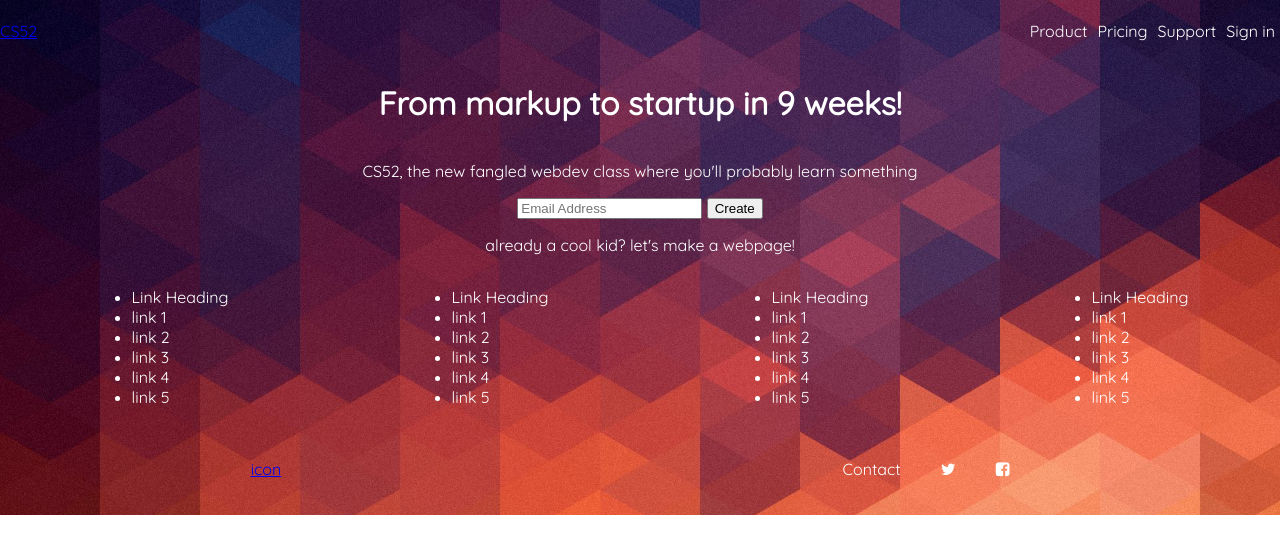
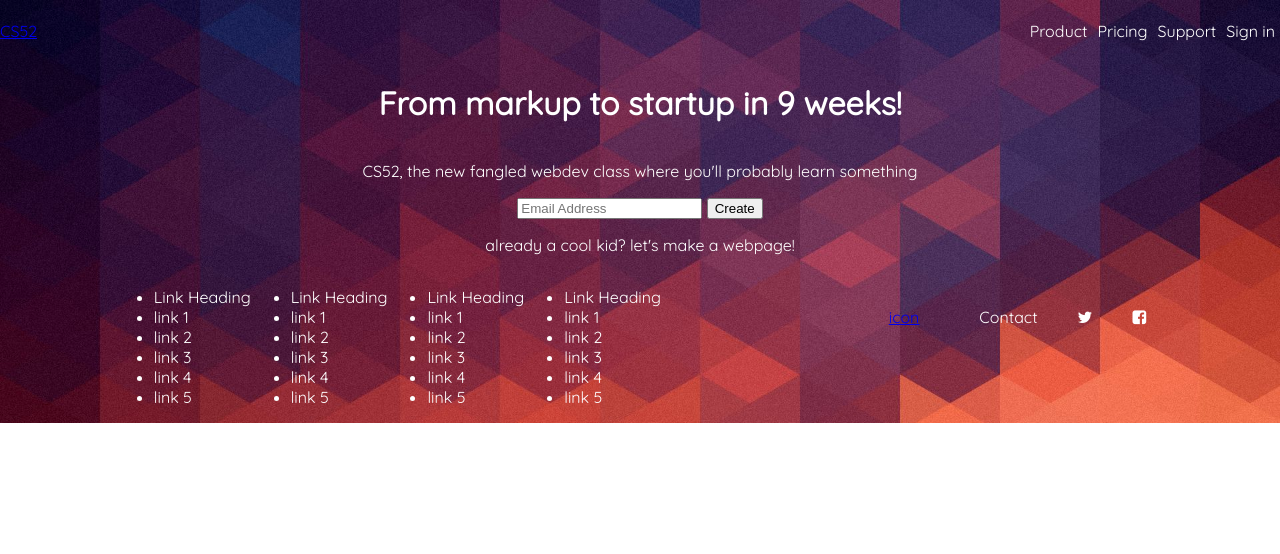
Before and after one commit to jonathanduvan/jondgonzalez-landing-page, a plain HTML site: page index.html in a window 1280 px wide. Drawn offline with Linux system fonts and the light colour scheme.

Commit message:
more div

```diff
--- a/index.html
+++ b/index.html
@@ -38,7 +38,7 @@
 
         <p>already a cool kid? let's make a webpage!</p>
       </div>
-
+      <div class="bottom-section">
         <div class="link-columns">
 
           <ul class="link-column-1">
@@ -93,6 +93,8 @@
         <div class="gradient"></div>
       </div>
 
+    </div>
+
 
   </body>
 
--- a/style.css
+++ b/style.css
@@ -44,6 +44,12 @@ body {
   align-items: center;
 }
 
+.bottom-section {
+  display: flex;
+  justify-content: space-around;
+  align-content: flex-end;
+}
+
 .link-columns{
   display: flex;
   align-items: flex-end;
@@ -55,6 +61,7 @@ body {
   align-items: baseline;
   flex-direction: row;
   justify-content: space-around;
+  bottom: 0;
 }
 
 .contact-options {
```
Lines whose indentation alone changed are shown as unchanged.
